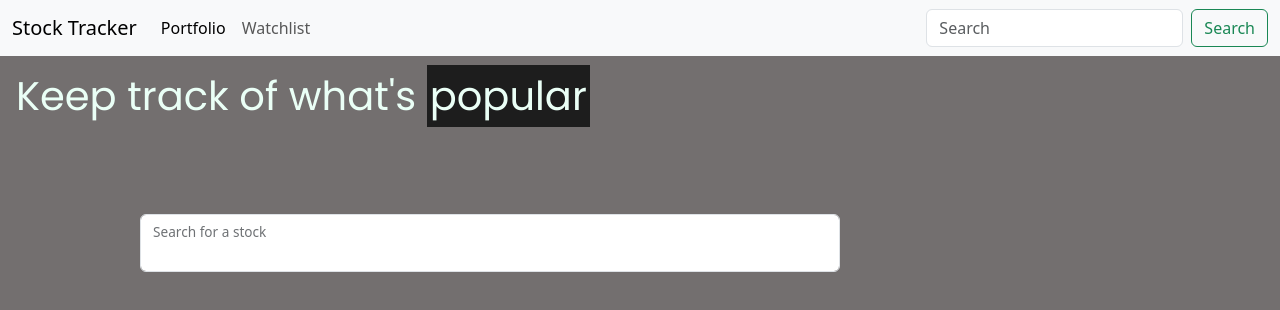
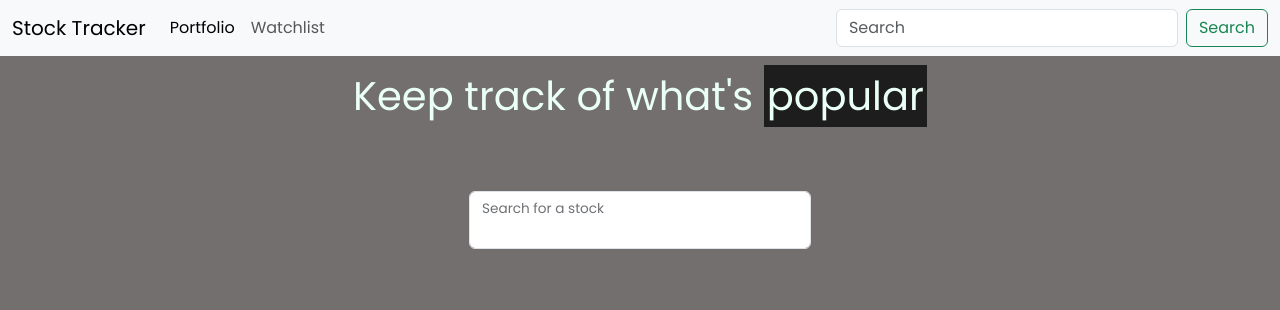
Before and after one commit to em2063/stock-tracker, a React (Vite) app in the folder stock-tracker/: page /watchlist in a window 1280 px wide. Shown: the top 310 px of the page. Built offline with nearby package versions, Linux system fonts and the light colour scheme.

Commit message:
cleans up styles for watchlist

```diff
--- a/stock-tracker/src/components/stockCard.jsx
+++ b/stock-tracker/src/components/stockCard.jsx
@@ -9,20 +9,35 @@ function changePercent(data) {
     formattedData = data.change + " (" + dataPercent + "%" + ")";
     return formattedData;
   } else {
-    formattedData = "+" + data.change + " (" + dataPercent + "%" + ")";
+    formattedData = "+" + "$" + data.change + " (" + dataPercent + "%" + ")";
     return formattedData;
   }
 }
 
-function changeStyle(data) {
-  return {
-    color: data.change > 0 ? "#4caf50" : "#e53935",
+function changeStyle(data, isHovered) {
+  const baseStyle = {
     fontSize: "0.8em",
+    transition: "background-color 0.3s ease",
   };
+
+  const positiveStyle = {
+    ...baseStyle,
+    backgroundColor: isHovered ? "#c7f3e9" : "#eafff6",
+    color: "#4caf50",
+  };
+
+  const negativeStyle = {
+    ...baseStyle,
+    backgroundColor: isHovered ? "#ffae9f" : "#eafff6",
+    color: "#e53935",
+  };
+
+  return data.change > 0 ? positiveStyle : negativeStyle;
 }
 
 function StockRow(props) {
   const [data, setData] = useState();
+  const [isHovered, setIsHovered] = useState(false);
 
   useEffect(() => {
     const fetchData = async () => {
@@ -53,12 +68,17 @@ function StockRow(props) {
 
   return (
     <>
-      <li class="list-group-item p-4">
+      <li
+        class="list-group-item p-4"
+        style={changeStyle(data, isHovered)}
+        onMouseEnter={() => setIsHovered(true)}
+        onMouseLeave={() => setIsHovered(false)}
+      >
         <div className="list-item-container">
           <h4>{props.ticker.toUpperCase()}</h4>
           <div className="stock-value-container">
-            <h6>{data.latestPrice}</h6>
-            <p style={changeStyle(data)}>{changePercent(data)}</p>
+            <h6>{"$" + data.latestPrice.toFixed(2)}</h6>
+            <p style={changeStyle(data, false)}>{changePercent(data)}</p>
           </div>
         </div>
       </li>
--- a/stock-tracker/src/components/watchlist.jsx
+++ b/stock-tracker/src/components/watchlist.jsx
@@ -1,17 +1,17 @@
 import React, { useState } from "react";
 import StockRow from "./stockCard";
-import List from "./list.jsx";
 
 function WatchList() {
   const [stocks, setStocks] = useState([]);
+  const [tickerInput, setTickerInput] = useState("");
 
   const addStock = (e) => {
     e.preventDefault();
-    const stock = e.target.elements.ticker.value;
+    const stock = tickerInput;
     console.log(stock);
     setStocks([...stocks, stock]);
     console.log(stocks);
-    e.target.reset;
+    setTickerInput("");
   };
 
   return (
@@ -22,7 +22,6 @@ function WatchList() {
             Keep track of what's <span>popular</span>
           </h1>
         </div>
-        <div className="watchlist-outer-container">
         <div className="watchlist-content">
           <div className="form-container">
             <form onSubmit={addStock}>
@@ -31,6 +30,8 @@ function WatchList() {
                   className="form-control"
                   id="floatingInput"
                   name="ticker"
+                  value={tickerInput}
+                  onChange={(e) => setTickerInput(e.target.value)}
                 />
                 <label htmlFor="floatingInput">Search for a stock</label>
               </div>
@@ -43,7 +44,6 @@ function WatchList() {
           </div>
         </div>
       </div>
-      </div>
     </>
   );
 }
--- a/stock-tracker/src/index.css
+++ b/stock-tracker/src/index.css
@@ -2,6 +2,8 @@
 
 body {
   background-color: #2c2626a9;
+  font-family: "Poppins", sans-serif;
+  margin: 0;
 }
 
 .App {
@@ -13,66 +15,74 @@ body {
 
 .container-lg {
   background-color: #fff;
-  height: 70%;
+  height: 70vh;
   display: flex;
   flex-direction: column;
+  border-radius: 10px;
+  overflow: hidden;
+  box-shadow: 0 0 10px rgba(0, 0, 0, 0.1);
 }
 
 .asset-value {
-  margin-top: 7%;
+  margin-top: 2%;
   display: flex;
   justify-content: center;
   align-items: center;
 }
 
 .list-container {
-  margin-top: auto;
+  margin-top: 2%;
 }
 
 .list-item-container {
   display: flex;
   justify-content: space-between;
+  align-items: center;
+  padding: 10px;
 }
 
 .stock-value-container {
   display: flex;
-  justify-content: space-between;
-  width: 10%;
-  height: 100%;
-  align-items: center;
+  flex-direction: column;
+  align-items: flex-end;
 }
 
 .list-group-item {
-  border-radius: 20px;
-  background-color: #eafff6;
+  margin-bottom: 10px;
 }
 
 .form-container {
   display: flex;
   flex-direction: column;
   justify-content: center;
-  width: 1000px;
-  max-width: 70%;
+  align-items: center;
+  margin: 20px;
 }
 
 .form-floating {
-  margin-top: 10%;
+  margin-top: 2%;
+  width: 100%;
 }
 
 .watchlist-content {
   display: flex;
   flex-direction: column;
   gap: 15px;
+  padding: 20px;
+  width: 50%;
 }
 
 .watchlist {
   display: flex;
   flex-direction: column;
+  align-items: center;
 }
 
 .watchlist-text {
   color: #eafff6;
-  font-family: Poppins;
+  text-align: center;
+  font-size: 24px;
+  margin-bottom: 10px;
 }
 
 .watchlist-text span {
@@ -81,11 +91,5 @@ body {
 }
 
 .list-grid {
-  max-width: 70%;
-  width: 1000px;
+  width: 100%;
 }
-
-.watchlist-outer-container {
-  display: flex;
-  justify-content: center;
-}
```
Lines whose indentation alone changed are shown as unchanged.
